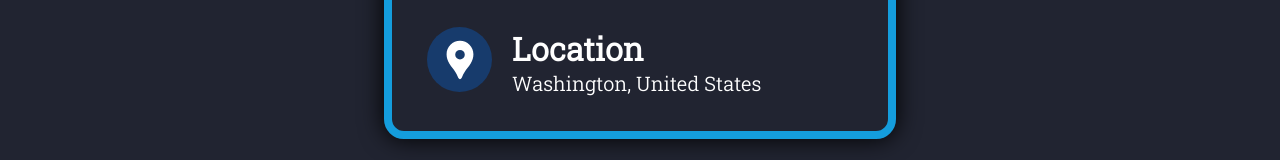
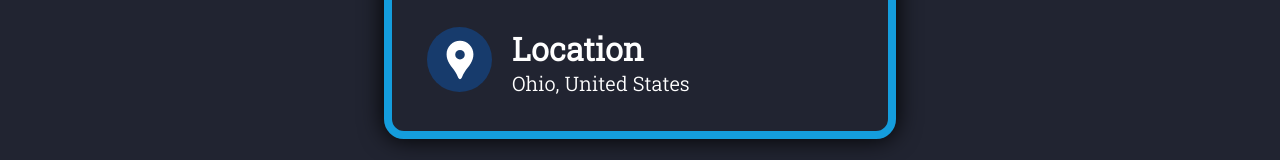
Before and after one commit to Abar23/Portfolio-Website, a React (Create React App) app: page / in a window 1280 px wide. Shown: the part 5147-5307 px from the top of the page. Built offline with nearby package versions, Linux system fonts and the light colour scheme.

Commit message:
Updating body background color and updating location info

```diff
--- a/src/App.css
+++ b/src/App.css
@@ -31,6 +31,7 @@ html {
 
 body {
     font-family: "Roboto Slab", sans-serif;
+    background-color: var(--color-light-black);
 }
 
 ul, li {
--- a/src/Components/Contact.js
+++ b/src/Components/Contact.js
@@ -39,7 +39,7 @@ export const Contact = React.forwardRef((props, refs) => {
                             </div>
                             <div className='contact-info'>
                                 <h1>Location</h1>
-                                <p>Washington, United States</p>
+                                <p>Ohio, United States</p>
                             </div>
                         </div>
                     </div>
```
